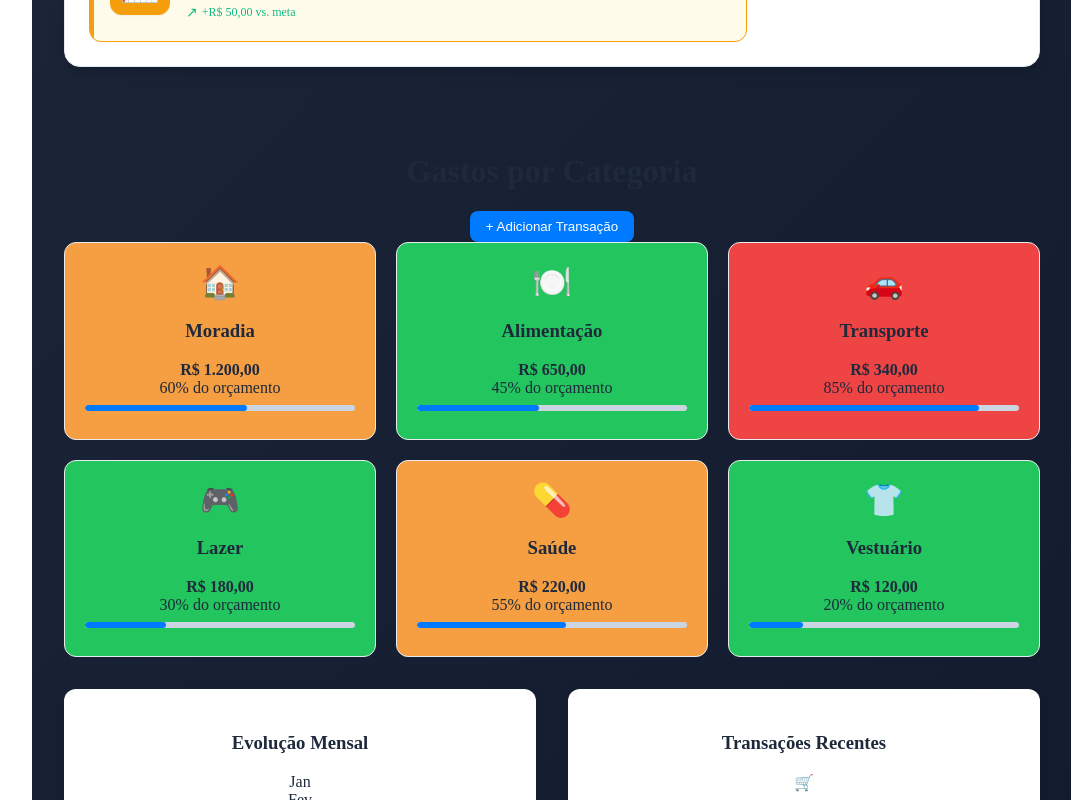
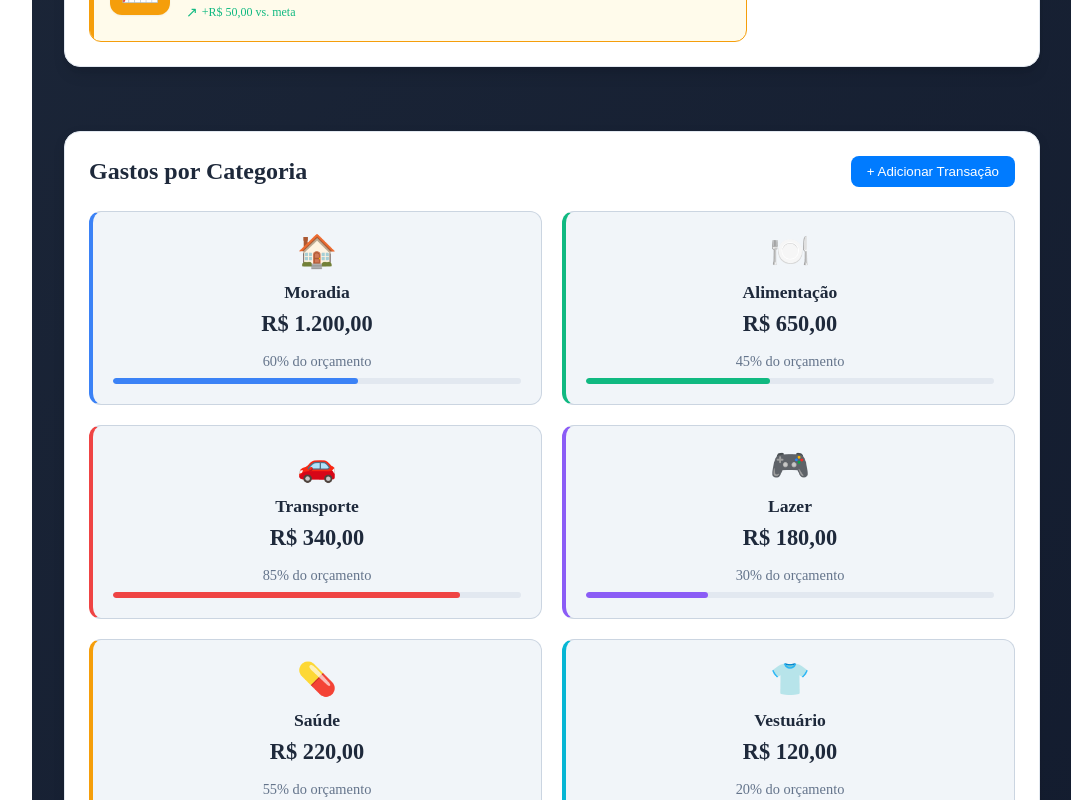
Before and after one commit to DiiasDev/dashboardRotina, a React (Create React App) app: page /Financeiro in a window 1280 px wide. Shown: the part 980-1780 px from the top of the page, without its empty margins (208-1279 px from the left). Built offline with nearby package versions, Linux system fonts and the light colour scheme; the HTML template or start-up script is replaced by a standard one.

Commit message:
fix: ajuste nos estilos dos cards de gastos por categoria

```diff
--- a/src/Components/CategoryGrid/CategoryGrid.tsx
+++ b/src/Components/CategoryGrid/CategoryGrid.tsx
@@ -15,12 +15,6 @@ interface Props {
 }
 
 export default function CategoryGrid({ categories, onAddTransaction }: Props) {
-    const getProgressClass = (percentage: number) => {
-        if (percentage >= 80) return styles.progressHigh;
-        if (percentage >= 50) return styles.progressMedium;
-        return styles.progressLow;
-    };
-
     const getCategoryKey = (name: string) => {
         const categoryMap: { [key: string]: string } = {
             'Moradia': 'moradia',
@@ -46,7 +40,7 @@ export default function CategoryGrid({ categories, onAddTransaction }: Props) {
                 {categories.map(category => (
                     <div
                         key={category.id}
-                        className={`${styles.categoryCard} ${getProgressClass(category.percentage)}`}
+                        className={styles.categoryCard}
                         data-category={category.categoryKey || getCategoryKey(category.name)}
                     >
                         <div className={styles.categoryIcon}>
--- a/src/Components/CategoryGrid/categoryGrid.module.css
+++ b/src/Components/CategoryGrid/categoryGrid.module.css
@@ -18,25 +18,25 @@
     --card-shadow: rgba(0, 0, 0, 0.3);
   }
 
-  .section {
-      background: var(--card-bg);
+  .categoryContainer {
+      background: var(--color-card-financial);
       border-radius: 16px;
       padding: 24px;
-      box-shadow: var(--card-shadow);
-      border: 1px solid var(--border-color);
+      box-shadow: 0 4px 12px var(--color-card-financial-shadow);
+      border: 1px solid var(--color-card-financial-border);
   }
 
-  .sectionHeader {
+  .header {
       display: flex;
       justify-content: space-between;
       align-items: center;
       margin-bottom: 24px;
   }
 
-  .sectionHeader h2 {
+  .title {
       font-size: 1.5rem;
       font-weight: 600;
-      color: var(--text-primary);
+      color: var(--color-financial-text-primary);
       margin: 0;
   }
 
@@ -49,6 +49,9 @@
       font-weight: 500;
       cursor: pointer;
       transition: background-color 0.2s ease;
+      display: flex;
+      align-items: center;
+      gap: 8px;
   }
 
   .addButton:hover {
@@ -62,55 +65,122 @@
   }
 
   .categoryCard {
-      background: var(--bg-secondary);
+      background: var(--color-bg-secondary);
       border-radius: 12px;
       padding: 20px;
-      border: 1px solid var(--border-color);
+      border: 1px solid var(--color-border);
       transition: all 0.2s ease;
+      position: relative;
   }
 
   .categoryCard:hover {
-      transform: translateY(-1px);
-      box-shadow: var(--card-shadow);
+      transform: translateY(-2px);
+      box-shadow: var(--shadow-lg);
+  }
+
+  .categoryCard[data-category="moradia"] {
+      border-left: 4px solid var(--color-moradia);
+  }
+
+  .categoryCard[data-category="alimentacao"] {
+      border-left: 4px solid var(--color-alimentacao);
+  }
+
+  .categoryCard[data-category="transporte"] {
+      border-left: 4px solid var(--color-transporte);
+  }
+
+  .categoryCard[data-category="lazer"] {
+      border-left: 4px solid var(--color-lazer);
+  }
+
+  .categoryCard[data-category="saude"] {
+      border-left: 4px solid var(--color-saude);
+  }
+
+  .categoryCard[data-category="vestuario"] {
+      border-left: 4px solid var(--color-vestuario);
   }
 
   .categoryIcon {
       font-size: 2rem;
       margin-bottom: 12px;
+      color: var(--color-financial-text-secondary);
   }
 
-  .categoryCard h4 {
+  .categoryName {
       font-size: 1.1rem;
       font-weight: 600;
-      color: var(--text-primary);
+      color: var(--color-financial-text-primary);
       margin: 0 0 8px 0;
   }
 
   .categoryAmount {
+      color: var(--color-financial-text-primary);
       font-size: 1.4rem;
       font-weight: 700;
-      color: var(--text-primary);
       margin: 0 0 12px 0;
   }
 
-  .progressBar {
-      background: var(--border-color);
-      height: 6px;
-      border-radius: 3px;
-      overflow: hidden;
+  .progressSection {
+      margin-top: 16px;
+  }
+
+  .progressPercentage {
+      font-size: 0.9rem;
+      color: var(--color-financial-text-secondary);
+      display: block;
       margin-bottom: 8px;
   }
 
+  .progressBar {
+      width: 100%;
+      height: 6px;
+      background: var(--color-financial-progress);
+      border-radius: 3px;
+      overflow: hidden;
+  }
+
   .progressFill {
-      background: var(--color-primary);
       height: 100%;
       border-radius: 3px;
       transition: width 0.3s ease;
   }
 
-  .categoryPercent {
-      font-size: 0.9rem;
-      color: var(--text-secondary);
+  .categoryCard[data-category="moradia"] .progressFill {
+      background: var(--color-moradia);
+  }
+
+  .categoryCard[data-category="alimentacao"] .progressFill {
+      background: var(--color-alimentacao);
+  }
+
+  .categoryCard[data-category="transporte"] .progressFill {
+      background: var(--color-transporte);
+  }
+
+  .categoryCard[data-category="lazer"] .progressFill {
+      background: var(--color-lazer);
+  }
+
+  .categoryCard[data-category="saude"] .progressFill {
+      background: var(--color-saude);
+  }
+
+  .categoryCard[data-category="vestuario"] .progressFill {
+      background: var(--color-vestuario);
+  }
+
+  .progressLow .progressFill {
+      background: var(--color-status-iniciado);
+  }
+
+  .progressMedium .progressFill {
+      background: var(--color-status-pausado);
+  }
+
+  .progressHigh .progressFill {
+      background: var(--color-status-parado);
   }
 
   @media (max-width: 768px) {
@@ -118,75 +188,20 @@
           grid-template-columns: 1fr;
       }
 
-      .sectionHeader {
+      .header {
           flex-direction: column;
           align-items: flex-start;
-          gap: 12px;
+          gap: 16px;
+      }
+
+      .addButton {
+          width: 100%;
+          justify-content: center;
       }
   }
 
   @media (max-width: 1024px) {
       .categoryGrid {
-          grid-template-columns: repeat(auto-fit, minmax(250px, 1fr));
+          grid-template-columns: repeat(auto-fit, minmax(280px, 1fr));
       }
   }
-
-
-  .categoryAmount {
-    color: var(--color-text);
-    font-size: 1rem;
-    font-weight: 600;
-    margin: 0;
-  }
-
-  .progressBar {
-    width: 100%;
-    height: 6px;
-    height: 6px;
-    background: var(--color-border);
-    border-radius: 3px;
-    border-radius: 3px;
-    overflow: hidden;
-    margin-top: 0.5rem;
-    margin-top: 0.5rem;
-  }
-
-  .progressFill {
-    height: 100%;
-    border-radius: 3px;
-    transition: width 0.3s ease;
-    border-radius: 3px;
-    transition: width 0.3s ease;
-  }
-
-  .progressLow {
-    background: var(--color-status-iniciado);
-    background: var(--color-status-iniciado);
-  }
-
-  .progressMedium {
-    background: var(--color-status-pausado);
-    background: var(--color-status-pausado);
-  }
-
-  .progressHigh {
-    background: var(--color-status-parado);
-    background: var(--color-status-parado);
-  }
-
-  @media (max-width: 768px) {
-    .grid {
-      grid-template-columns: 1fr;
-    }
-
-    .header {
-      flex-direction: column;
-      align-items: flex-start;
-      gap: 1rem;
-    }
-
-    .addButton {
-      width: 100%;
-      justify-content: center;
-    }
-  }
```
